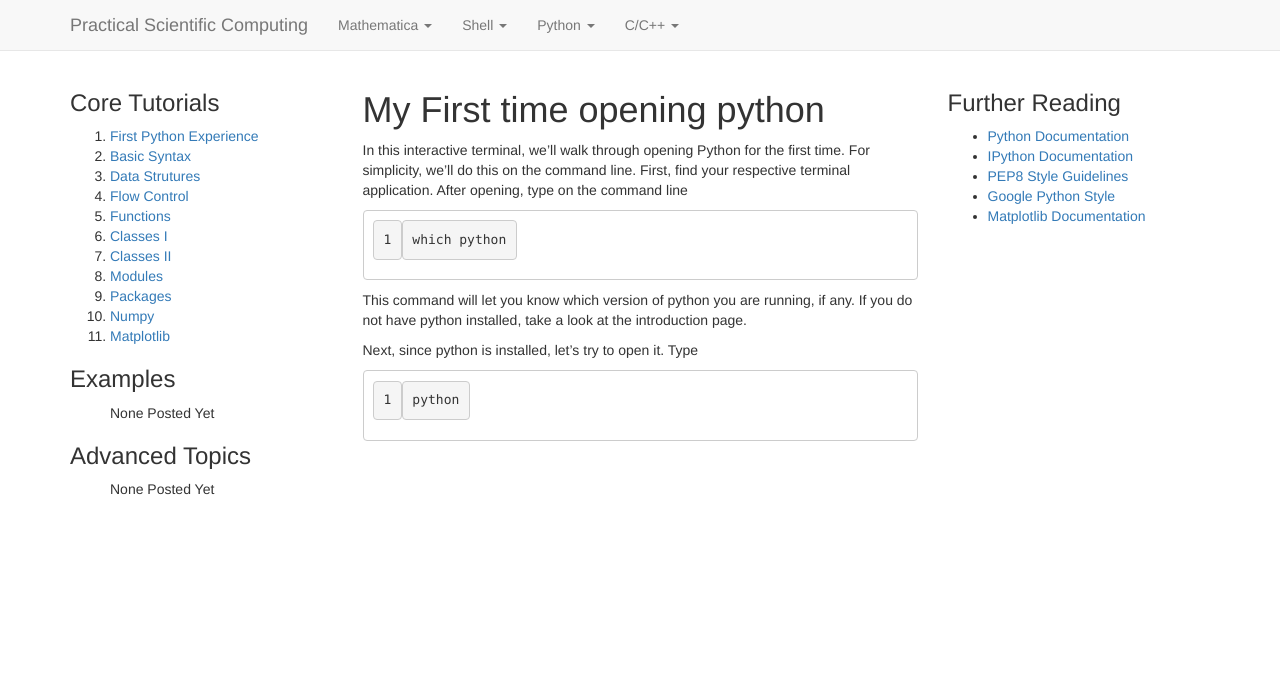
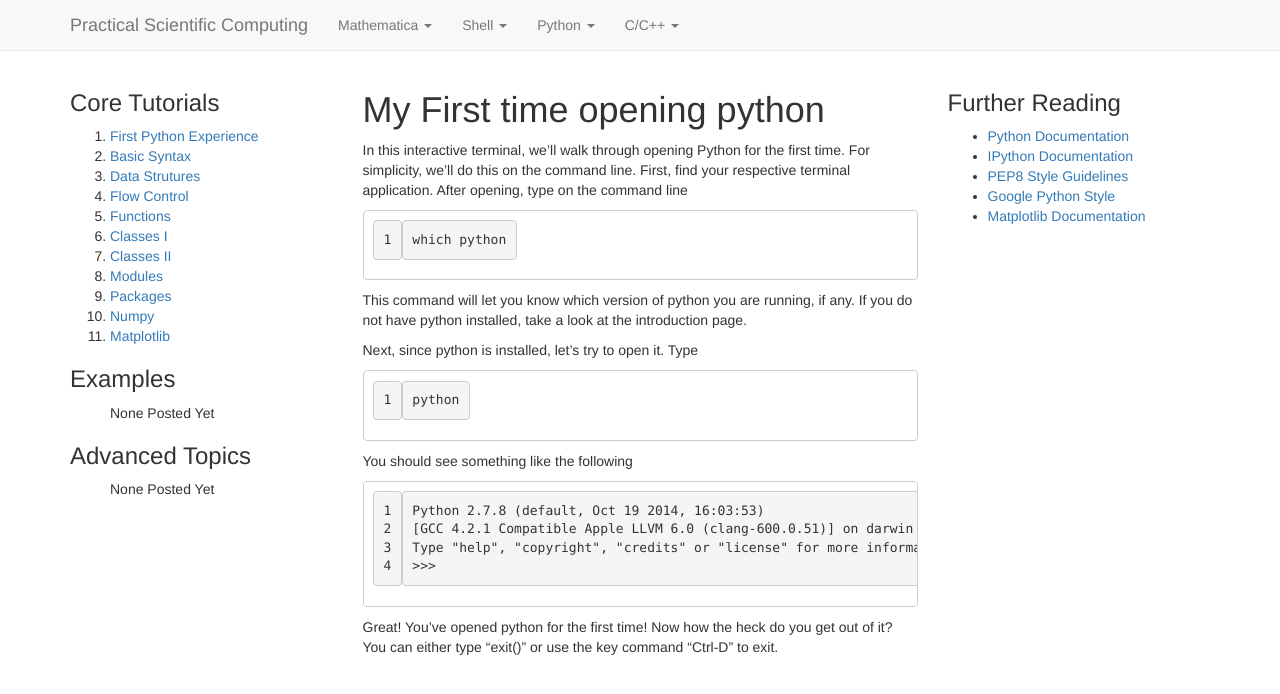
Before and after one commit to practical-scientific-computing/practical-scientific-computing.github.io, a Jekyll site: the page built from python/01-first-python.md, in a window 1280 px wide and 900 px high. Shown: the top 694 px of the window. Built offline with Jekyll 4.4.1, drawn with Linux system fonts in a browser that asks for light colours; nearby versions of some CDN libraries; Markdown is read by kramdown in place of the engine named in the settings.

Commit message:
added entering and exiting interactive python shell

````diff
--- a/python/01-first-python.md
+++ b/python/01-first-python.md
@@ -25,3 +25,14 @@ Next, since python is installed, let's try to open it. Type
 ```
 python
 ```
+You should see something like the following
+
+```
+Python 2.7.8 (default, Oct 19 2014, 16:03:53)
+[GCC 4.2.1 Compatible Apple LLVM 6.0 (clang-600.0.51)] on darwin
+Type "help", "copyright", "credits" or "license" for more information.
+>>>
+```
+
+Great! You've opened python for the first time! Now how the heck do you get
+out of it? You can either type "exit()" or use the key command "Ctrl-D" to exit.
````
